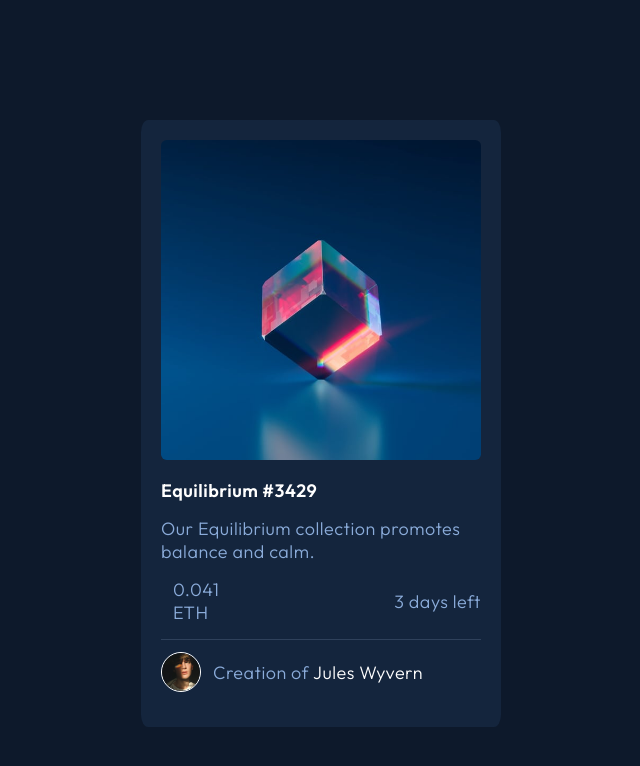
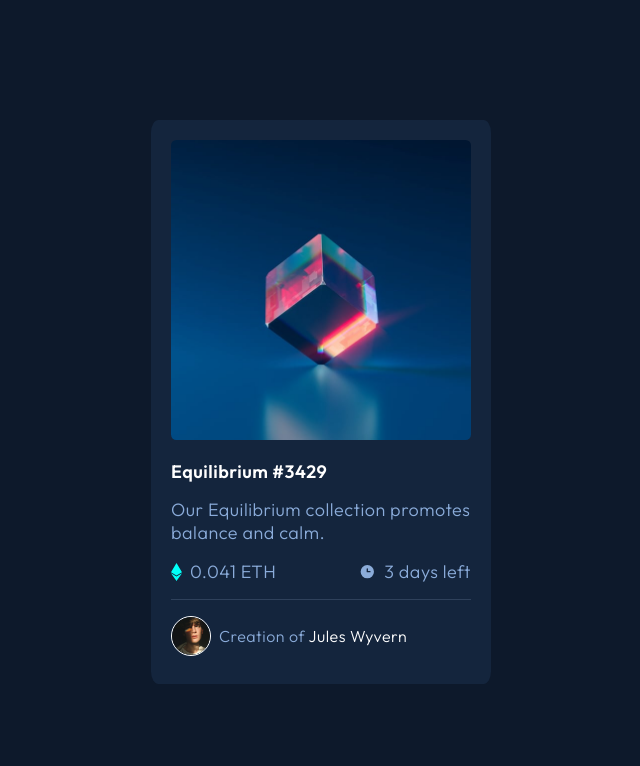
Before and after one commit to iBrendan/fem-nft-preview-card, a plain HTML site: page index.html in a window 1280 px wide. Shown: the whole page, without its empty margins (319-959 px from the left). Drawn offline with Linux system fonts and the light colour scheme.

Commit message:
Style changes to card component

```diff
--- a/index.html
+++ b/index.html
@@ -25,11 +25,14 @@
     <div class="card-container">
       <div class="card">
         <img
+          class="card-img"
           src="images/image-equilibrium.jpg"
           alt="A glowing cube on a blue background"
         />
         <h2>Equilibrium #3429</h2>
-        <p>Our Equilibrium collection promotes balance and calm.</p>
+        <p class="card-desc">
+          Our Equilibrium collection promotes balance and calm.
+        </p>
 
         <div class="price-container">
           <div class="price">
--- a/style.css
+++ b/style.css
@@ -5,26 +5,24 @@
 }
 
 body {
-  /* display: flex;
-  align-items: center;
-  justify-content: center; */
   font-family: "Outfit", sans-serif;
   background-color: hsl(217, 54%, 11%);
   letter-spacing: 0.5px;
+  font-size: 18px;
 }
 
 .card-container {
   background-color: hsl(216, 50%, 16%);
   padding: 20px;
-  border-radius: 2%;
+  border-radius: 2.2%;
   margin: 0 auto;
-  max-width: 360px;
+  max-width: 340px;
   margin-top: 15vh;
   margin-bottom: 15vh;
   overflow: hidden;
 }
 
-.card-container img {
+.card-container .card-img {
   border-radius: 1.8%;
   margin-bottom: 15px;
   width: 100%;
@@ -39,8 +37,7 @@ body {
 
 .card-container p {
   color: hsl(215, 51%, 70%);
-  margin-bottom: 15px;
-  font-size: 18px;
+  /* font-size: 18px; */
   font-weight: 300;
 }
 
@@ -48,6 +45,8 @@ body {
   display: flex;
   justify-content: space-between;
   border-bottom: solid 1px hsl(215, 32%, 27%);
+  margin-top: 16px;
+  padding-bottom: 16px;
 }
 
 .price,
@@ -55,12 +54,14 @@ body {
 .footer {
   display: flex;
   align-items: center;
-  gap: 12px;
+  gap: 8px;
 }
 
 .footer {
-  padding-top: 12px;
+  padding-top: 16px;
   font-weight: 300;
+  font-size: 16px;
+  padding-bottom: 8px;
 }
 
 .footer img {
@@ -73,12 +74,7 @@ body {
 .footer span {
   color: hsl(0, 0%, 100%);
 }
-
-/* .card-container {
-  background-color: aqua;
+/*
+.card-container:hover {
+  color: brown;
 } */
-
-.price,
-.time-left img {
-  width: 0px;
-}
```
